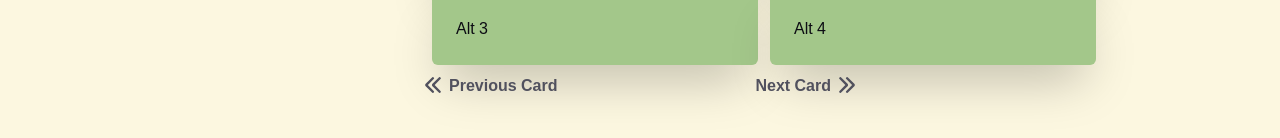
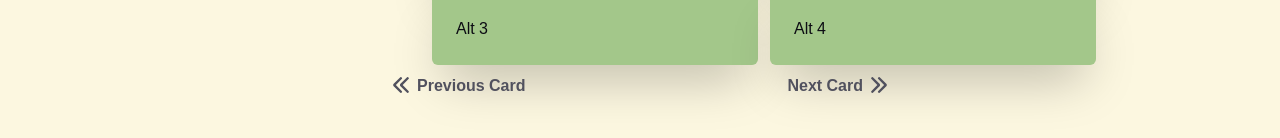
Before and after one commit to druwan/sinhalaquizapp, a Next.js app: page / in a window 1280 px wide. Shown: the part 432-570 px from the top of the page. Built offline with nearby package versions, Linux system fonts and the light colour scheme; a web font is replaced by a local one.

Commit message:
style: inc container width for card btns

```diff
--- a/pages/index.tsx
+++ b/pages/index.tsx
@@ -3,8 +3,15 @@ import Head from 'next/head';
 import PrevNextCardBtn from '../components/Buttons/PrevNextCardBtn';
 import Navbar from '../components/Navbar/Navbar';
 import QuizCard from '../components/QuizCard/QuizCard';
+import { loadNumbers } from '../lib/loadQuestions';
 
-const HomePage = () => {
+export async function getStaticProps() {
+  const numbers = await loadNumbers();
+  return { props: { numbers } };
+}
+
+const HomePage = ({ numbers }) => {
+  console.log(numbers);
   return (
     <Box>
       <Head>
@@ -25,7 +32,7 @@ const HomePage = () => {
       >
         <QuizCard />
 
-        <Container maxW={'container.sm'}>
+        <Container maxW={'container.md'}>
           <PrevNextCardBtn />
         </Container>
       </Flex>
```
